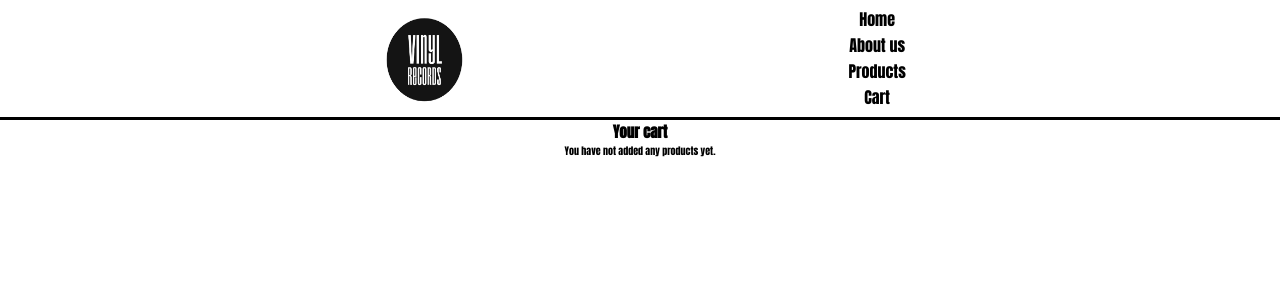
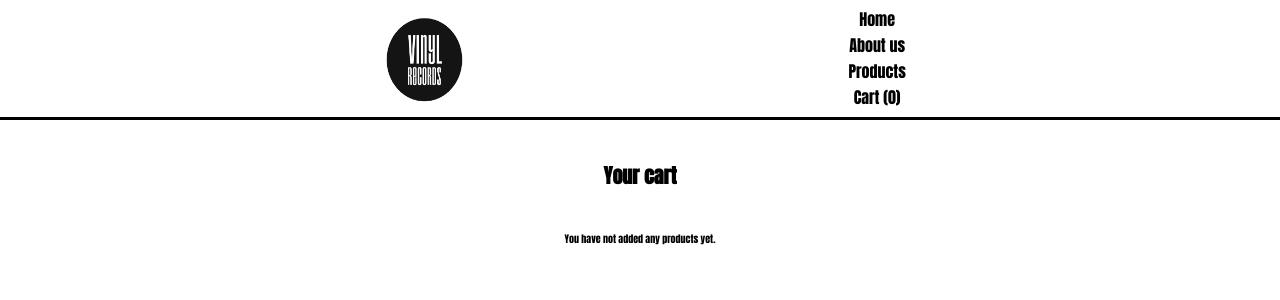
Before and after one commit to dim4ik2911/vinylrecords, a React (Create React App) app: page /cart in a window 1280 px wide. Shown: the top 300 px of the page. Built offline with nearby package versions, Linux system fonts and the light colour scheme.

Commit message:
state price and purchase added

```diff
--- a/src/components/Cart/Cart.jsx
+++ b/src/components/Cart/Cart.jsx
@@ -1,11 +1,24 @@
 import React from "react";
 import styles from "./Cart.module.scss";
 
-const Cart = () => {
+const Cart = (props) => {
+  const { totalPurchase, setTotalPurchase, totalPrice } = props;
+
   return (
     <>
-      <h2>Your cart</h2>
-      <p>You have not added any products yet.</p>
+      {totalPrice == 0 && (
+        <div className={styles.cart}>
+          <h2 className={styles.cart__header}>Your cart</h2>
+          <p>You have not added any products yet.</p>
+        </div>
+      )}
+      {totalPrice > 0 && (
+        <div className={styles.cart}>
+          <h2 className={styles.cart__header}>Your cart</h2>
+          <p className={styles.cart__paragraph}>Total price is {totalPrice}!</p>
+          <button className={styles.cart__button}>Pay</button>
+        </div>
+      )}
     </>
   );
 };
--- a/src/components/Cart/Cart.module.scss
+++ b/src/components/Cart/Cart.module.scss
@@ -0,0 +1,42 @@
+* {
+  box-sizing: border-box;
+  margin: 0;
+  padding: 0;
+}
+
+html {
+  font-size: 62.5%;
+}
+
+.cart {
+  min-height: 80vh;
+
+  display: flex;
+  flex-direction: column;
+  justify-content: flex-start;
+
+  &__header {
+    margin: 4rem auto;
+    font-size: 2rem;
+  }
+  &__paragraph {
+    margin-bottom: 4rem;
+    font-size: 1.5rem;
+  }
+  &__button {
+    width: 5rem;
+    height: 3rem;
+    margin: auto;
+    background-color: red;
+    border: 0.3rem solid red;
+    color: white;
+    margin-top: 0.1rem;
+
+    &:active {
+      transform: translateY(-1px);
+      background-color: rgb(187, 0, 0);
+      border: 0.3rem solid rgb(187, 0, 0);
+      margin-top: 0rem;
+    }
+  }
+}
--- a/src/components/Navigation/Navigation.jsx
+++ b/src/components/Navigation/Navigation.jsx
@@ -8,6 +8,14 @@ import Cart from "../Cart";
 import Logo from "../../images/logo.png";
 
 const Navigation = () => {
+  const [totalPurchase, setTotalPurchase] = useState([]);
+  const [totalPrice, setTotalPrice] = useState(0);
+  console.log(totalPrice);
+  // const updatePrice = (added) => {
+  //   console.log(price);
+  //   return setPrice(price + added);
+  // };
+
   return (
     <>
       <Router>
@@ -25,7 +33,7 @@ const Navigation = () => {
                 Products
               </Link>
               <Link className={styles.link} to="/cart">
-                Cart
+                Cart ({totalPurchase.length})
               </Link>
             </div>
           </div>
@@ -37,10 +45,19 @@ const Navigation = () => {
               <AboutUs />
             </Route>
             <Route path="/products">
-              <Products />
+              <Products
+                totalPurchase={totalPurchase}
+                setTotalPurchase={setTotalPurchase}
+                totalPrice={totalPrice}
+                setTotalPrice={setTotalPrice}
+              />
             </Route>
             <Route path="/cart">
-              <Cart />
+              <Cart
+                totalPurchase={totalPurchase}
+                setTotalPurchase={setTotalPurchase}
+                totalPrice={totalPrice}
+              />
             </Route>
           </Switch>
         </>
--- a/src/components/Products/Products.jsx
+++ b/src/components/Products/Products.jsx
@@ -1,13 +1,23 @@
-import React from "react";
+import React, { useState } from "react";
 import styles from "./Products.module.scss";
 import data from "../../data/data.js";
 
-const Products = () => {
+const Products = (props) => {
+  const { totalPurchase, setTotalPurchase, totalPrice, setTotalPrice } = props;
+
+  // console.log(price);
+  const handlePurchaseClick = (one) => {
+    // setPrice(price + one.price);
+    // updatePrice(one.price);
+    setTotalPurchase([...totalPurchase, one]);
+    setTotalPrice(totalPrice + one.price);
+  };
+
   return (
     <ul>
       {data.map((one) => {
         return (
-          <li className={styles.product}>
+          <li className={styles.product} key={one.id}>
             <img className={styles.image} src={one.image} alt="Album Cover" />
             <div className={styles.description}>
               <div className={styles.albumInformation}>
@@ -16,8 +26,31 @@ const Products = () => {
                 <h4 className={styles.year}>{one.year}</h4>
               </div>
               <div className={styles.price}>
-                <button className={styles.priceInformation}>{one.price}</button>
+                <button
+                  onClick={() => {
+                    handlePurchaseClick(one);
+                    one.amount++;
+                    // updatePrice(one.price);
+                  }}
+                  className={styles.priceInformation}
+                >
+                  {one.price}£
+                </button>
               </div>
+            </div>
+            {/* <div>
+              {one.amount == 0 ? null : (
+                <button
+                  // onClick={(one) => (one.amount = 0)}
+
+                  className={styles.delete}
+                >
+                  x
+                </button>
+              )}
+            </div> */}
+            <div className={styles.amount}>
+              {one.amount == 0 ? null : <p>{one.amount}</p>}
             </div>
           </li>
         );
--- a/src/components/Products/Products.module.scss
+++ b/src/components/Products/Products.module.scss
@@ -14,6 +14,8 @@ html {
   background-color: #f6f6f6;
   margin: 1rem 1rem 3rem 1rem;
   border: 0.1rem solid black;
+
+  position: relative;
 
   &:first-child {
     margin: 6rem 1rem 3rem 1rem;
@@ -47,3 +49,21 @@ html {
     margin-top: 0rem;
   }
 }
+
+.delete {
+  position: absolute;
+  right: 0.1rem;
+  top: 0.1rem;
+  font-size: 1.2rem;
+  outline: none;
+  border: 0.1rem solid red;
+  padding: 0 0.1rem;
+  color: red;
+  background-color: inherit;
+}
+.amount {
+  position: absolute;
+  right: 0.1rem;
+  bottom: 0.1rem;
+  font-size: 1.4rem;
+}
--- a/src/data/data.js
+++ b/src/data/data.js
@@ -12,7 +12,8 @@ const vinylRecordsData = [
     album: "Never Mind The Bollocks",
     musician: "Sex Pistols",
     year: 1977,
-    price: "55£",
+    price: 55,
+    amount: 0,
   },
   {
     id: 2,
@@ -20,7 +21,8 @@ const vinylRecordsData = [
     album: "Sgt Pepper’s Lonely Hearts Club Band",
     musician: "The Beatles",
     year: 1967,
-    price: "65£",
+    price: 65,
+    amount: 0,
   },
   {
     id: 3,
@@ -28,7 +30,8 @@ const vinylRecordsData = [
     album: "Demon Days",
     musician: "Gorillaz",
     year: 2005,
-    price: "35£",
+    price: 35,
+    amount: 0,
   },
   {
     id: 4,
@@ -36,7 +39,8 @@ const vinylRecordsData = [
     album: "Born to Die",
     musician: "Lana del Rey",
     year: 2012,
-    price: "30£",
+    price: 30,
+    amount: 0,
   },
   {
     id: 5,
@@ -44,7 +48,8 @@ const vinylRecordsData = [
     album: "Nevermind",
     musician: "Nirvana",
     year: 1991,
-    price: "50£",
+    price: 50,
+    amount: 0,
   },
   {
     id: 6,
@@ -52,7 +57,8 @@ const vinylRecordsData = [
     album: "Dark Side of the Moon",
     musician: "Pink Floyd",
     year: 1973,
-    price: "60£",
+    price: 60,
+    amount: 0,
   },
 ];
 
```
